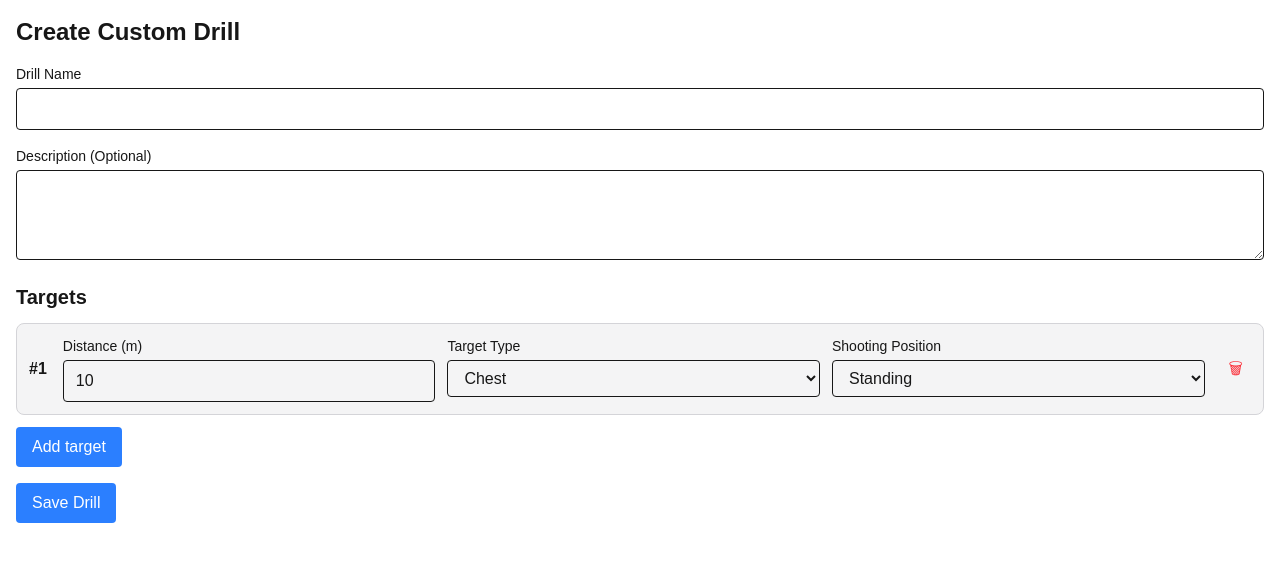
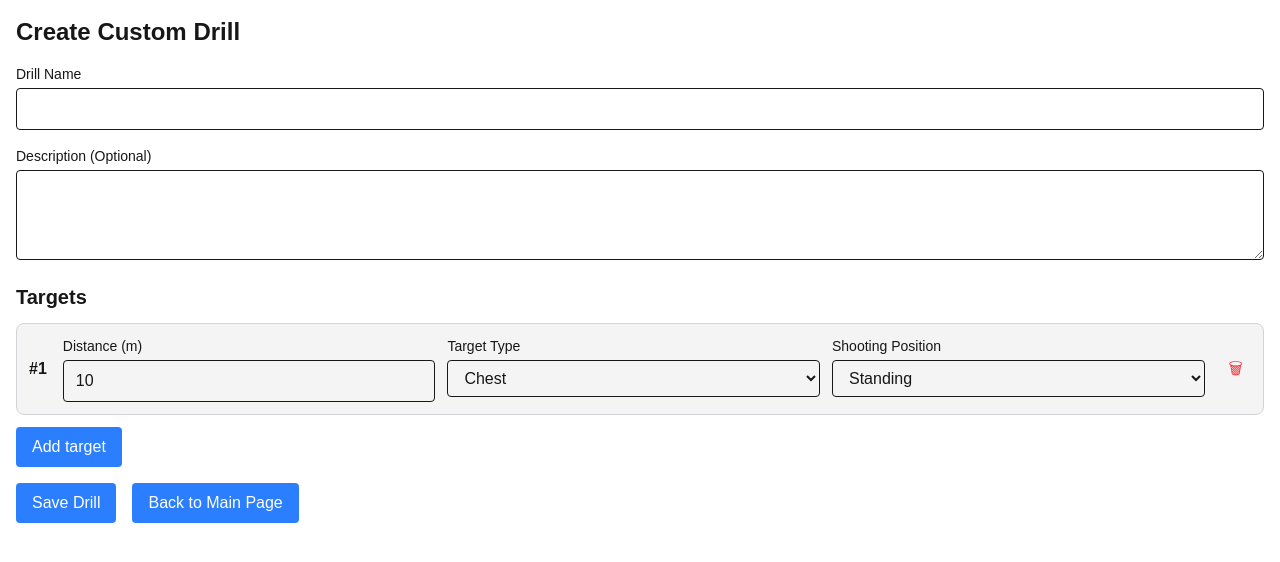
Before and after one commit to BArman1991/Shooting-Trainer, a Next.js app: page /custom-drill-editor in a window 1280 px wide. Shown: the top 562 px of the page. Built offline with nearby package versions, Linux system fonts and the light colour scheme.

Commit message:
Back to Main Page

```diff
--- a/src/app/custom-drill-editor/page.tsx
+++ b/src/app/custom-drill-editor/page.tsx
@@ -9,6 +9,7 @@ import {
   ShootingPosition,
 } from "../components/types/drill";
 import LargeButton from "../components/ui/LargeButton"; // Assuming LargeButton exists
+import { useRouter } from "next/navigation";
 
 const defaultTarget: CustomTargetSpec = {
   distance: 10,
@@ -21,6 +22,7 @@ export default function CustomDrillEditor() {
   const [description, setDescription] = useState<string>("");
   const [targets, setTargets] = useState<CustomTargetSpec[]>([defaultTarget]);
   const [errorMessage, setErrorMessage] = useState<string>("");
+  const router = useRouter();
 
   const handleAddTarget = () => {
     setTargets([...targets, { ...defaultTarget }]);
@@ -77,6 +79,7 @@ export default function CustomDrillEditor() {
         JSON.stringify([...existingDrills, newDrill])
       );
       alert("Drill saved successfully!");
+      router.push("/");
       // Optionally reset form or redirect
       setDrillName("");
       setDescription("");
@@ -212,8 +215,11 @@ export default function CustomDrillEditor() {
         Add target
       </button>
 
-      <div>
+      <div className="flex gap-4">
         <LargeButton onClick={handleSaveDrill}>Save Drill</LargeButton>
+        <LargeButton onClick={() => router.push("/")}>
+          Back to Main Page
+        </LargeButton>
       </div>
     </div>
   );
```
